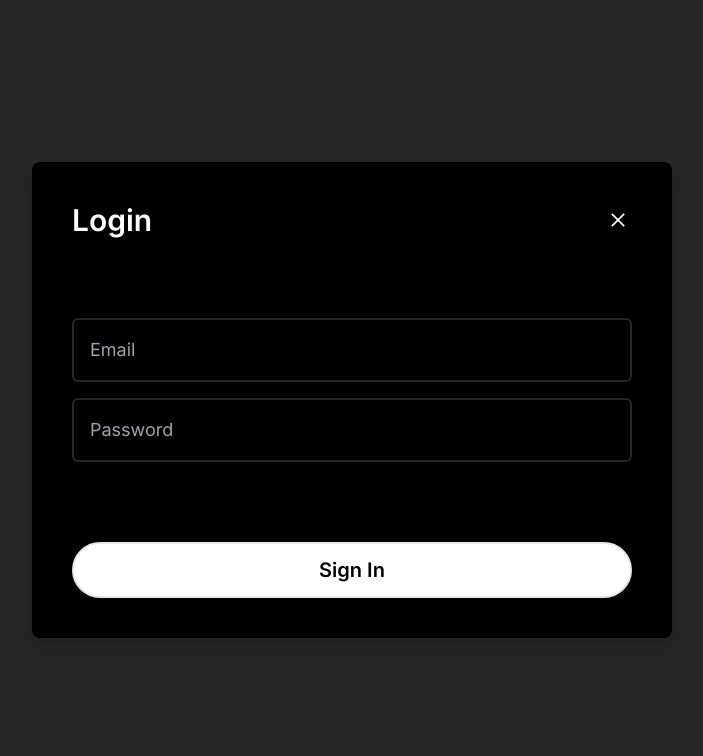
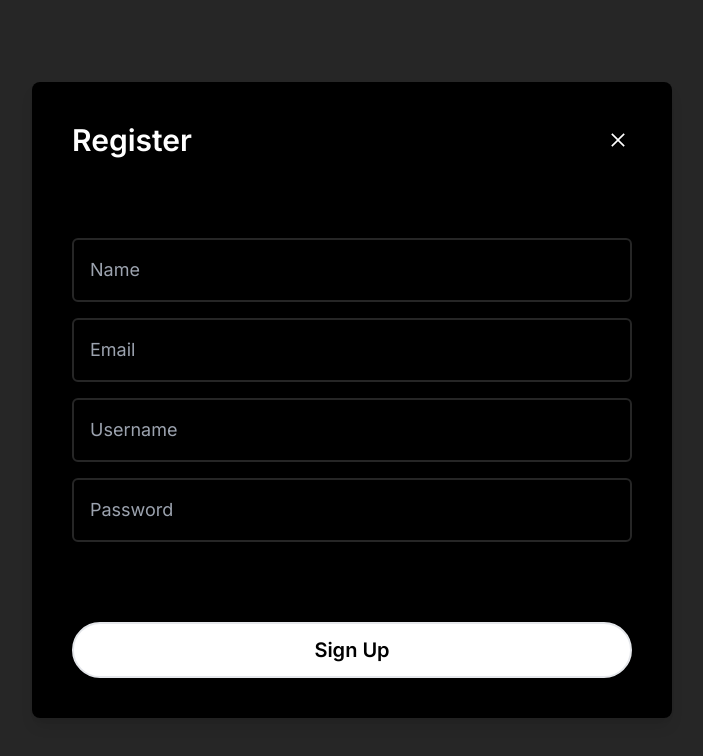
Before and after one commit to om0852/full-stack-twitter-clone-, a Next.js app: page / in a window 1280 px wide. Shown: the top 756 px of the page, without its empty margins (288-991 px from the left). Built offline with nearby package versions, Linux system fonts and the light colour scheme.

Commit message:
registeration modal compelet successfully

```diff
--- /dev/null
+++ b/app/component/hooks/userRegisterModal.tsx
@@ -0,0 +1,15 @@
+import {create} from 'zustand';
+interface RegisterModalStore{
+    isOpen:boolean;
+    onOpen:()=>void;
+    onClose:()=>void;
+
+}
+    const useRegisterModal = create<RegisterModalStore>((set)=>({
+isOpen:true,
+onOpen:()=>set({isOpen:true}),
+onClose:()=>set({isOpen:false})
+    }))
+
+
+    export default useRegisterModal;
--- /dev/null
+++ b/app/component/modals/RegisterModal.tsx
@@ -0,0 +1,57 @@
+"use client"
+import { useCallback, useState } from "react";
+import useregisterModal from "../hooks/userRegisterModal"
+import Input from "../Input";
+import { Modak } from "next/font/google";
+import Modal from "../Modal";
+import useRegisterModal from "../hooks/userRegisterModal";
+
+const RegisterModal=()=>{
+    const registerModal =useregisterModal();
+    const [email,setEmail]=useState("")
+    const [password,setpassword]=useState("")
+    const [name,setName]=useState("")
+    const [username,setUserName]=useState("")
+    const [isLoading,setIsLoading]=useState(false);
+
+    const onSubmit =useCallback(async()=>{
+        try{
+            setIsLoading(true);
+
+            //todo  ado log in
+
+            registerModal.onClose();
+        }
+        catch(error){
+            console.log(error);
+        }
+        finally{
+            setIsLoading(false);
+        }
+    },[registerModal])
+
+const bodyContent=(
+    <div className="flex flex-col gap-4">
+        <Input placeholder="Name" onChange={(e)=>setName(e.target.value)} value={name} disabled={isLoading}/>
+        <Input placeholder="Email" onChange={(e)=>setEmail(e.target.value)} value={email} disabled={isLoading}/>
+        <Input placeholder="Username" onChange={(e)=>setUserName(e.target.value)} value={username} disabled={isLoading}/>
+        <Input placeholder="Password" onChange={(e)=>setpassword(e.target.value)} value={password} disabled={isLoading}/>
+
+    </div>
+)
+
+    return(
+        <>
+        <Modal
+        disabled={isLoading}
+        isOpen={registerModal.isOpen}
+        title="Register"
+actionLabel="Sign Up"
+onClose={registerModal.onClose}
+onSubmit={onSubmit}
+body={bodyContent}/>
+        </>
+    )
+}
+
+export default RegisterModal
--- a/app/layout.tsx
+++ b/app/layout.tsx
@@ -4,6 +4,7 @@ import "./globals.css";
 import Layout from "./component/Layout";
 import Modal from "./component/Modal";
 import LoginModal from "./component/modals/LoginModal";
+import RegisterModal from "./component/modals/RegisterModal";
 
 const inter = Inter({ subsets: ["latin"] });
 
@@ -21,7 +22,8 @@ export default function RootLayout({
     <html lang="en">
       <body className={inter.className} style={{background:"#181717"}}>
         {/* <Modal actionLabel="Submit" isOpen={true} title="tedt open"/> */}
-        <LoginModal/>
+        {/* <LoginModal/> */}
+        <RegisterModal/>
         <Layout children={children}/>
         </body>
     </html>
```
